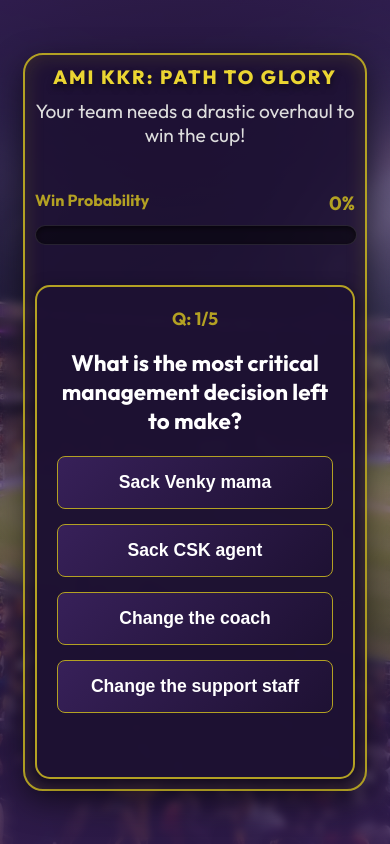
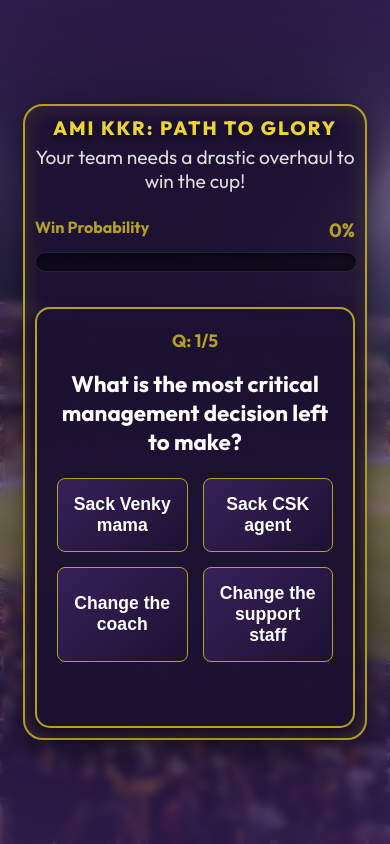
Before and after one commit to arjungulzz/kkr, a website built with Vite: page index.html in a window 390 px wide. Both pictures are taken after a click on the button "Start Quiz". Built offline with nearby package versions, Linux system fonts and the light colour scheme.

Commit message:
mobile view changes

```diff
--- a/src/style.css
+++ b/src/style.css
@@ -18,7 +18,7 @@
   background-position: center;
   background-repeat: no-repeat;
   background-attachment: fixed;
-  overflow: hidden;
+  overflow-y: auto;
   display: flex;
   justify-content: center;
   align-items: center;
@@ -241,10 +241,13 @@
   }
   header h1 {
     font-size: 1.2rem;
+    margin-bottom: 5px;
+  }
+  header p {
     margin-bottom: 10px;
   }
   .tracker-section {
-    margin-bottom: 10px;
+    margin-bottom: 5px;
   }
   .tracker-section h2 {
     font-size: 1rem;
@@ -282,6 +285,22 @@
   }
   .modal-content p {
     font-size: 1rem;
+  }
+  #question-text {
+    font-size: 1.1rem;
+    margin-bottom: 10px;
+  }
+  .option-btn {
+    padding: 10px;
+    font-size: 0.9rem;
+  }
+  .quiz-container {
+    padding: 15px;
+    margin-top: 10px;
+  }
+  .options-grid {
+    gap: 10px;
+    margin-bottom: 15px;
   }
 }
 
@@ -339,9 +358,9 @@
   margin-bottom: 20px;
 }
 
-@media (max-width: 600px) {
+@media (max-width: 320px) {
   .options-grid {
-    grid-template-columns: 1fr;
+    grid-template-columns: 1fr; /* Only force single column on extremely narrow screens if absolutely necessary */
   }
 }
 
```
